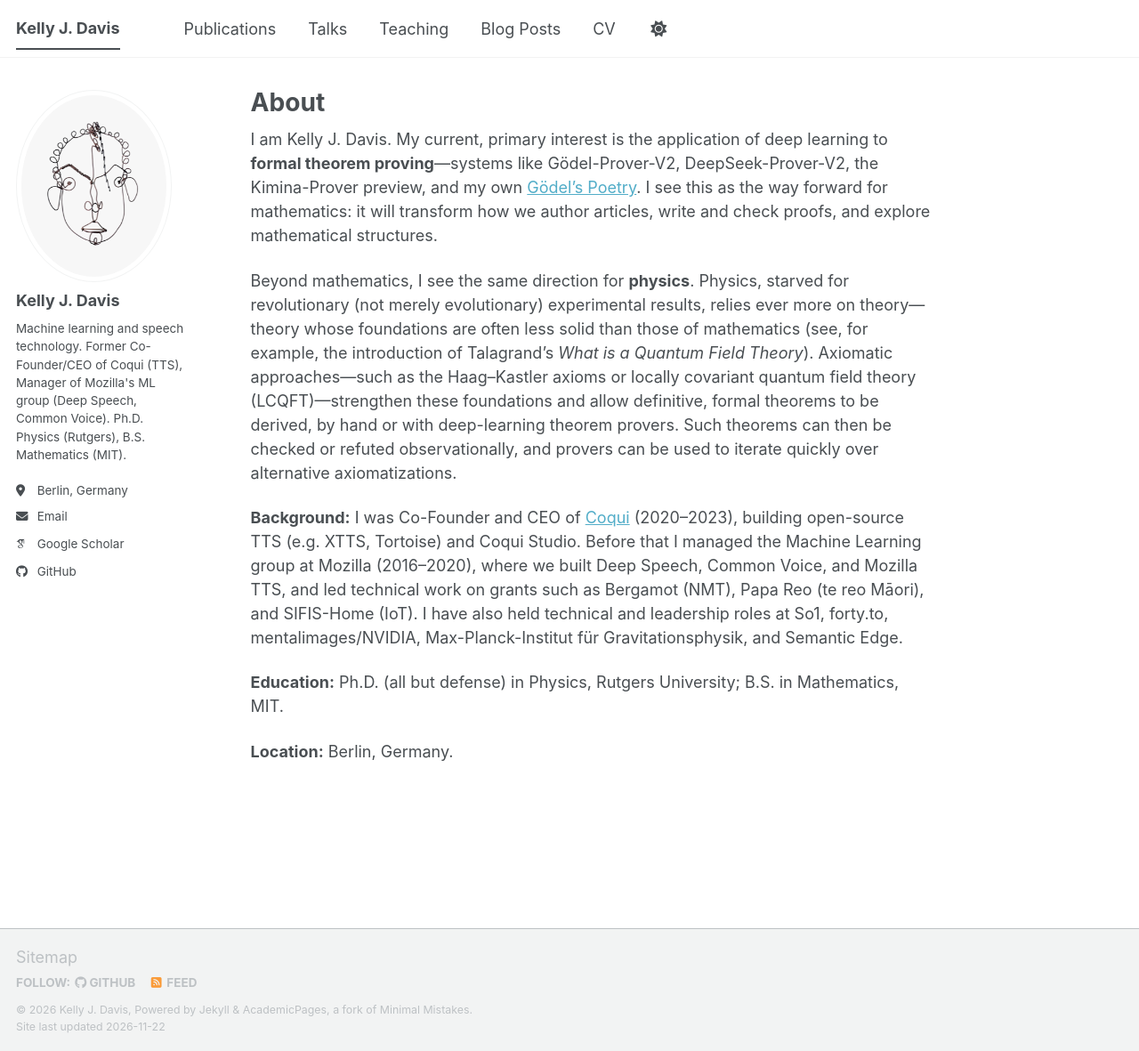
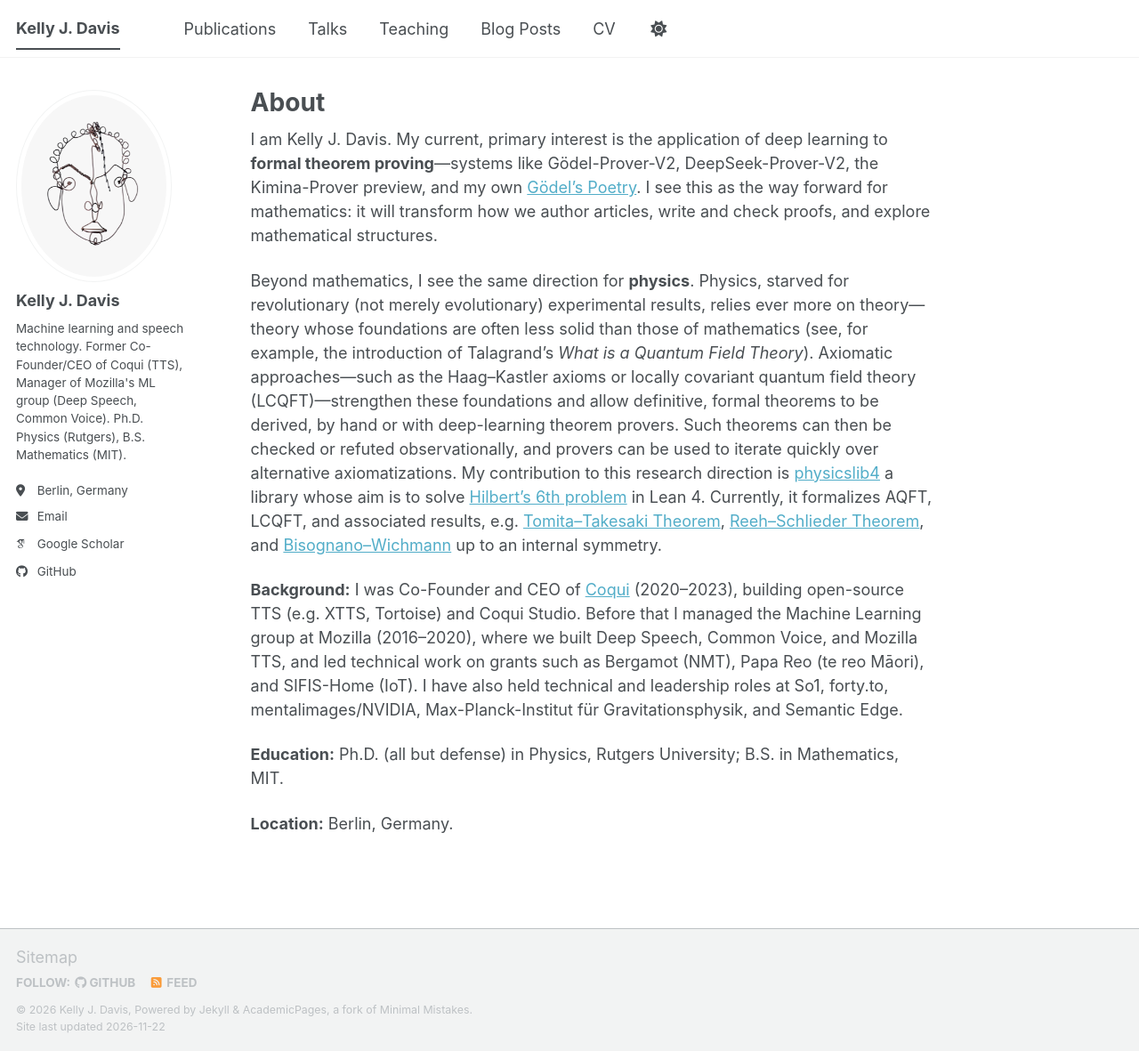
Before and after one commit to KellyJDavis/KellyJDavis.github.io, a Jekyll site: the page built from _pages/about.md, in a window 1280 px wide and 1181 px high. Shown: the whole window at 89% size. Built offline with Jekyll 4.4.1, drawn with Linux system fonts in a browser that asks for light colours; some web fonts are replaced; a script bundle is joined from its source files by our own code; library files that are not in the unit come from our copies.

Commit message:
Added info on physicslib4

```diff
--- a/_pages/about.md
+++ b/_pages/about.md
@@ -9,7 +9,7 @@ redirect_from:
 
 I am Kelly J. Davis. My current, primary interest is the application of deep learning to **formal theorem proving**—systems like Gödel-Prover-V2, DeepSeek-Prover-V2, the Kimina-Prover preview, and my own [Gödel's Poetry](https://github.com/KellyJDavis/goedels-poetry). I see this as the way forward for mathematics: it will transform how we author articles, write and check proofs, and explore mathematical structures.
 
-Beyond mathematics, I see the same direction for **physics**. Physics, starved for revolutionary (not merely evolutionary) experimental results, relies ever more on theory—theory whose foundations are often less solid than those of mathematics (see, for example, the introduction of Talagrand’s *What is a Quantum Field Theory*). Axiomatic approaches—such as the Haag–Kastler axioms or locally covariant quantum field theory (LCQFT)—strengthen these foundations and allow definitive, formal theorems to be derived, by hand or with deep-learning theorem provers. Such theorems can then be checked or refuted observationally, and provers can be used to iterate quickly over alternative axiomatizations.
+Beyond mathematics, I see the same direction for **physics**. Physics, starved for revolutionary (not merely evolutionary) experimental results, relies ever more on theory—theory whose foundations are often less solid than those of mathematics (see, for example, the introduction of Talagrand’s *What is a Quantum Field Theory*). Axiomatic approaches—such as the Haag–Kastler axioms or locally covariant quantum field theory (LCQFT)—strengthen these foundations and allow definitive, formal theorems to be derived, by hand or with deep-learning theorem provers. Such theorems can then be checked or refuted observationally, and provers can be used to iterate quickly over alternative axiomatizations. My contribution to this research direction is [physicslib4](https://physicslib.github.io/physicslib4/) a library whose aim is to solve [Hilbert's 6th problem](https://en.wikipedia.org/wiki/Hilbert%27s_sixth_problem) in Lean 4. Currently, it formalizes AQFT, LCQFT, and associated results, e.g. [Tomita–Takesaki Theorem](https://physicslib.github.io/physicslib4/manual/Tomita-Takesaki-theory/), [Reeh–Schlieder Theorem](https://physicslib.github.io/physicslib4/manual/The-Reeh-Schlieder-theorem/), and [Bisognano–Wichmann](https://physicslib.github.io/physicslib4/manual/Borchers-theorem-and-the-wedge-modular-group/#borchers-wedges-bw-internal) up to an internal symmetry.
 
 **Background:** I was Co-Founder and CEO of [Coqui](https://github.com/coqui-ai) (2020–2023), building open-source TTS (e.g. XTTS, Tortoise) and Coqui Studio. Before that I managed the Machine Learning group at Mozilla (2016–2020), where we built Deep Speech, Common Voice, and Mozilla TTS, and led technical work on grants such as Bergamot (NMT), Papa Reo (te reo Māori), and SIFIS-Home (IoT). I have also held technical and leadership roles at So1, forty.to, mentalimages/NVIDIA, Max-Planck-Institut für Gravitationsphysik, and Semantic Edge.
 
```
